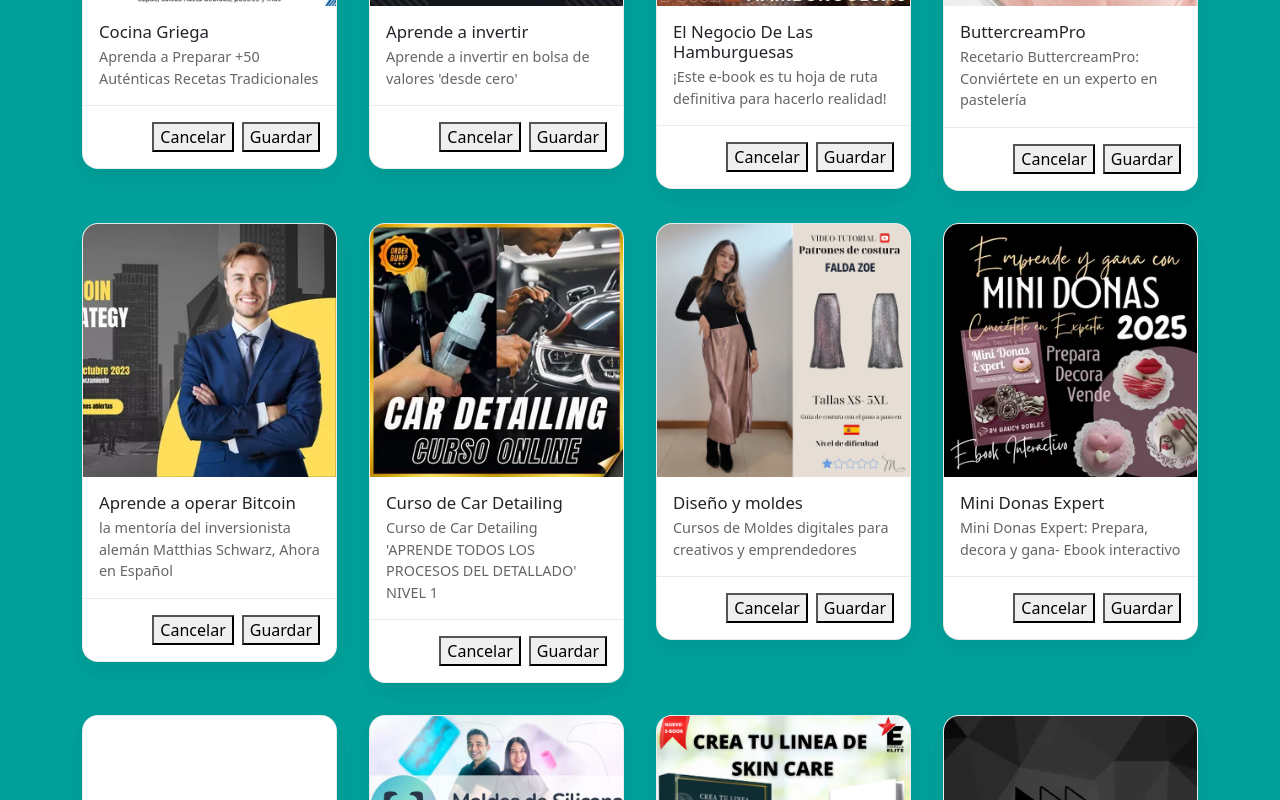
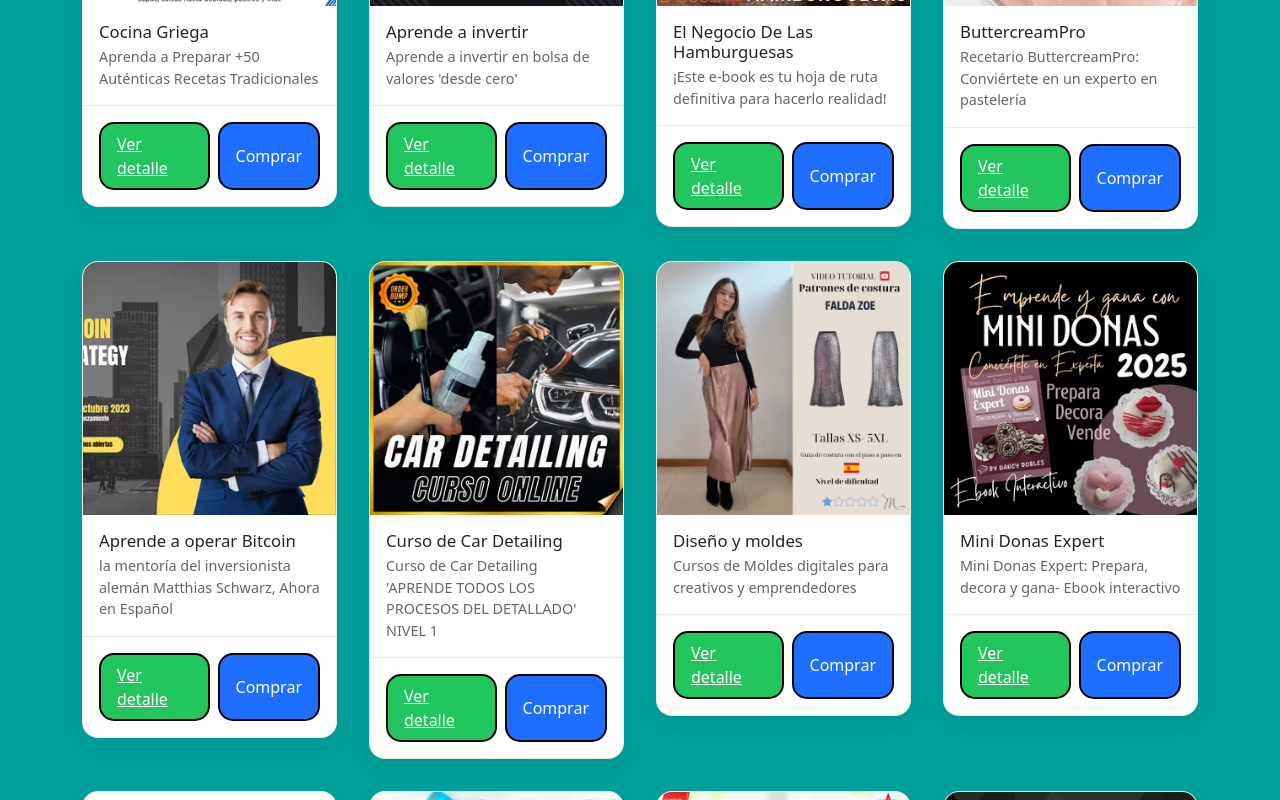
Before and after one commit to marcosgallardi/E-COMMERCE-FRONT, a React (Vite) app in the folder e-commerce/: page / in a window 1280 px wide. Shown: the part 1700-2500 px from the top of the page. Built offline with nearby package versions, Linux system fonts and the light colour scheme.

Commit message:
avanzando

```diff
--- /dev/null
+++ b/e-commerce/src/components/cardDetail/CardDetail.tsx
@@ -0,0 +1,6 @@
+
+export const CardDetail = () => {
+    return (
+        <div>cardDetail</div>
+    )
+}
--- a/e-commerce/src/components/cards/Card.tsx
+++ b/e-commerce/src/components/cards/Card.tsx
@@ -12,7 +12,7 @@ export const Card = ({
     elevation = "raised",
     className = "",
 }: CardInterface) => {
-    console.log(imageSrc,"aca!!!!!!!")
+
     return (
         <article className={`card card--${elevation} ${className}`}>
             {imageSrc && (
--- a/e-commerce/src/components/cursos/Cursos.css
+++ b/e-commerce/src/components/cursos/Cursos.css
@@ -11,7 +11,7 @@
     display: grid;
     gap: 2rem;
     grid-template-columns: repeat(auto-fit, minmax(250px, 1fr));
-    margin-top:  4rem;
+    margin-top: 4rem;
 }
 
 @media (min-width: 640px) {
@@ -26,3 +26,34 @@
         grid-template-columns: repeat(4, 1fr);
     }
 }
+
+.button-detalle {
+    background-color: #22C55E;
+    border: 2.5px solid #0a0303;
+    border-radius: 15px;
+    color: #fff;
+    padding: 8px 16px;
+    cursor: pointer;
+    transition: background-color 0.3s ease, color 0.3s ease;
+}
+
+.button-detalle:hover {
+    background-color: #16A34A;
+    color: #fff;
+}
+
+.button-comprar {
+    background-color: #1E6FFF;
+    border: 2.5px solid #0a0303;
+    border-radius: 15px;
+    color: #ffffff;
+    padding: 8px 16px;
+    cursor: pointer;
+    transition: background-color 0.3s ease, color 0.3s ease;
+}
+
+.button-comprar:hover {
+
+    background-color: #0052df;
+    color: #ffffff;
+}
--- a/e-commerce/src/components/cursos/Cursos.tsx
+++ b/e-commerce/src/components/cursos/Cursos.tsx
@@ -1,6 +1,7 @@
 import { Card } from "../cards/Card"
 import "../cursos/Cursos.css"
 import { dbEmpreSimple } from "../../db/db"
+import { Link } from "react-router-dom"
 
 
 export const Cursos = () => {
@@ -17,14 +18,14 @@ export const Cursos = () => {
                                 subtitle={curso.subtitle}
                                 children={curso.description}
 
-                                footer={
-                                    <>
-                                        <button>Cancelar</button>
-                                        <button>Guardar</button>
-                                    </>
-                                }
-                                elevation="raised"
-                            >
+                                footer={<>
+                                    <Link to={`/detail/${curso.id}`} className="button-detalle">
+                                        Ver detalle
+                                    </Link>
+
+                                    <button className="button-comprar">Comprar</button>
+                                </>}
+                                elevation="raised" id={""}                            >
 
                             </Card>
                         </div>
--- a/e-commerce/src/db/db.tsx
+++ b/e-commerce/src/db/db.tsx
@@ -2,6 +2,8 @@ import type { CardInterface } from "../types/CardInterface";
 
 export const dbEmpreSimple: CardInterface[] = [
     {
+        id: "1",
+
         imageSrc: "../../src/assets/images/cursos/CocinaGriega.jpg",
         imageAlt: "Cocina Griega",
         title: "Cocina Griega",
@@ -10,6 +12,7 @@ export const dbEmpreSimple: CardInterface[] = [
         className: ""
     },
     {
+        id: "2",
         imageSrc: "../../src/assets/images/cursos/cursobolsa.webp",
         imageAlt: "invertir",
         title: "Aprende a invertir",
@@ -19,6 +22,7 @@ export const dbEmpreSimple: CardInterface[] = [
         className: ""
     },
     {
+        id: "3",
         imageSrc: "../../src/assets/images/cursos/cursoburger.webp",
         imageAlt: "Hamburguesas",
         title: "El Negocio De Las Hamburguesas",
@@ -28,6 +32,7 @@ export const dbEmpreSimple: CardInterface[] = [
         className: ""
     },
     {
+        id: "4",
         imageSrc: "../../src/assets/images/cursos/cursobutter.webp",
         imageAlt: "ButtercreamPro",
         title: "ButtercreamPro",
@@ -37,6 +42,7 @@ export const dbEmpreSimple: CardInterface[] = [
         className: ""
     },
     {
+        id: "5",
         imageSrc: "../../src/assets/images/cursos/cursocrypto.webp",
         imageAlt: "crypto",
         title: "Aprende a operar Bitcoin",
@@ -46,6 +52,7 @@ export const dbEmpreSimple: CardInterface[] = [
         className: ""
     },
     {
+        id: "6",
         imageSrc: "../../src/assets/images/cursos/cursodetailing.jpg",
         imageAlt: "Detailing",
         title: "Curso de Car Detailing",
@@ -55,6 +62,7 @@ export const dbEmpreSimple: CardInterface[] = [
         className: ""
     },
     {
+        id: "7",
         imageSrc: "../../src/assets/images/cursos/cursodiseñorop.jpg",
         imageAlt: "Diseño",
         title: "Diseño y moldes",
@@ -64,6 +72,7 @@ export const dbEmpreSimple: CardInterface[] = [
         className: ""
     },
     {
+        id: "8",
         imageSrc: "../../src/assets/images/cursos/cursodonas.webp",
         imageAlt: "donas",
         title: "Mini Donas Expert",
@@ -73,6 +82,7 @@ export const dbEmpreSimple: CardInterface[] = [
         className: ""
     },
     {
+        id: "9",
         imageSrc: "../../src/assets/images/cursos/cursoliderazgo.webp",
         imageAlt: "liderazgo",
         title: "Curso de Liderazgo",
@@ -82,6 +92,7 @@ export const dbEmpreSimple: CardInterface[] = [
         className: ""
     },
     {
+        id: "10",
         imageSrc: "../../src/assets/images/cursos/cursoresina.jpeg",
         imageAlt: "moldes de silicona",
         title: "Curso moldes de silicona",
@@ -91,6 +102,7 @@ export const dbEmpreSimple: CardInterface[] = [
         className: ""
     },
     {
+        id: "11",
         imageSrc: "../../src/assets/images/cursos/cursoskincare.png",
         imageAlt: "Cursos de skincare",
         title: "crea tu propia linea de skincare",
@@ -100,6 +112,7 @@ export const dbEmpreSimple: CardInterface[] = [
         className: ""
     },
     {
+        id: "12",
         imageSrc: "../../src/assets/images/cursos/cursoyoutube.webp",
         imageAlt: "Monetizatube",
         title: "Monetizatube",
@@ -109,6 +122,7 @@ export const dbEmpreSimple: CardInterface[] = [
         className: ""
     },
     {
+        id: "13",
         imageSrc: "../../src/assets/images/cursos/cursofiestas.jpg",
         imageAlt: "Fiesta",
         title: "DECORACIÓN DE FIESTAS 2.0",
@@ -118,6 +132,7 @@ export const dbEmpreSimple: CardInterface[] = [
         className: ""
     },
     {
+        id: "14",
         imageSrc: "../../src/assets/images/cursos/franquiciaia.webp",
         imageAlt: "FRANQUICIA IA",
         title: "FRANQUICIA IA",
@@ -127,6 +142,7 @@ export const dbEmpreSimple: CardInterface[] = [
         className: ""
     },
     {
+        id: "15",
         imageSrc: "../../src/assets/images/cursos/kitpestañasycejas.jpg",
         imageAlt: "Curso de cejas y pestañas",
         title: "Curso de cejas y pestañas",
@@ -136,6 +152,7 @@ export const dbEmpreSimple: CardInterface[] = [
         className: ""
     },
     {
+        id: "16",
         imageSrc: "../../src/assets/images/cursos/Macrame.png",
         imageAlt: "Macrame",
         title: "Macrame",
@@ -146,6 +163,7 @@ export const dbEmpreSimple: CardInterface[] = [
     },
 
     {
+        id: "17",
         imageSrc: "../../src/assets/images/cursos/portadacover.webp",
         imageAlt: "NegociodelaSublimacion",
         title: "Tu negocio de sublimacion",
@@ -155,6 +173,7 @@ export const dbEmpreSimple: CardInterface[] = [
         className: ""
     },
     {
+        id: "18",
         imageSrc: "../../src/assets/images/cursos/prodigitales.webp",
         imageAlt: "Productos digitales",
         title: "Vende productos digitales",
@@ -164,6 +183,7 @@ export const dbEmpreSimple: CardInterface[] = [
         className: ""
     },
     {
+        id: "19",
         imageSrc: "../../src/assets/images/cursos/mentepositiva.webp",
         imageAlt: "Armas de Bienestar",
         title: "Armas de Bienestar",
@@ -173,6 +193,7 @@ export const dbEmpreSimple: CardInterface[] = [
         className: ""
     },
     {
+        id: "20",
         imageSrc: "../../src/assets/images/cursos/diseñoresina.webp",
         imageAlt: "DISEÑA Y CREA CON RESINA",
         title: "DISEÑA Y CREA CON RESINA",
@@ -182,6 +203,7 @@ export const dbEmpreSimple: CardInterface[] = [
         className: ""
     },
     {
+        id: "21",
         imageSrc: "../../src/assets/images/cursos/bisuteria.webp",
         imageAlt: "Bisutería Creativa",
         title: "Bisutería Creativa",
@@ -191,6 +213,7 @@ export const dbEmpreSimple: CardInterface[] = [
         className: ""
     },
     {
+        id: "22",
         imageSrc: "../../src/assets/images/cursos/frasesestoico.webp",
         imageAlt: "ESTOICO",
         title: "Estoicismo",
@@ -200,6 +223,7 @@ export const dbEmpreSimple: CardInterface[] = [
         className: ""
     },
     {
+        id: "23",
         imageSrc: "../../src/assets/images/cursos/NailmasterPORTADA3.webp",
         imageAlt: "ESTOICO",
         title: "Nails Master Pro",
@@ -209,6 +233,7 @@ export const dbEmpreSimple: CardInterface[] = [
         className: ""
     },
     {
+        id: "24",
         imageSrc: "../../src/assets/images/cursos/NegocioInfinto.webp",
         imageAlt: "Negocio Infinito",
         title: "Negocio Infinito",
@@ -218,6 +243,7 @@ export const dbEmpreSimple: CardInterface[] = [
         className: ""
     },
     {
+        id: "25",
         imageSrc: "../../src/assets/images/cursos/CierresdeVentas.webp",
         imageAlt: "Secretos de Cierre de Ventas",
         title: "Secretos de Cierre de Ventas",
--- a/e-commerce/src/routes/AppRouter.tsx
+++ b/e-commerce/src/routes/AppRouter.tsx
@@ -1,6 +1,7 @@
 import { Route, Routes } from "react-router-dom"
-import { Homepage } from "../pages/homepage/homepage"
+import { Homepage } from "../pages/homepage/HomePage"
 import { CursosPage } from "../pages/cursospage/CursosPage"
+import { CardDetail } from "../components/cardDetail/cardDetail"
 
 
 export const AppRouter = () => {
@@ -9,6 +10,8 @@ export const AppRouter = () => {
             <Routes>
                 <Route path='/' element={<Homepage />} />
                 <Route path='/cursos' element={<CursosPage />} />
+                <Route path='/detail/:id' element={<CardDetail />} />
+
 
             </Routes>
         </>
--- a/e-commerce/src/types/CardInterface.tsx
+++ b/e-commerce/src/types/CardInterface.tsx
@@ -1,6 +1,7 @@
 type CardElevation = "flat" | "raised";
 
 export interface CardInterface {
+    id: string;
     imageSrc?: string;
     imageAlt?: string;
     title?: string;
```
